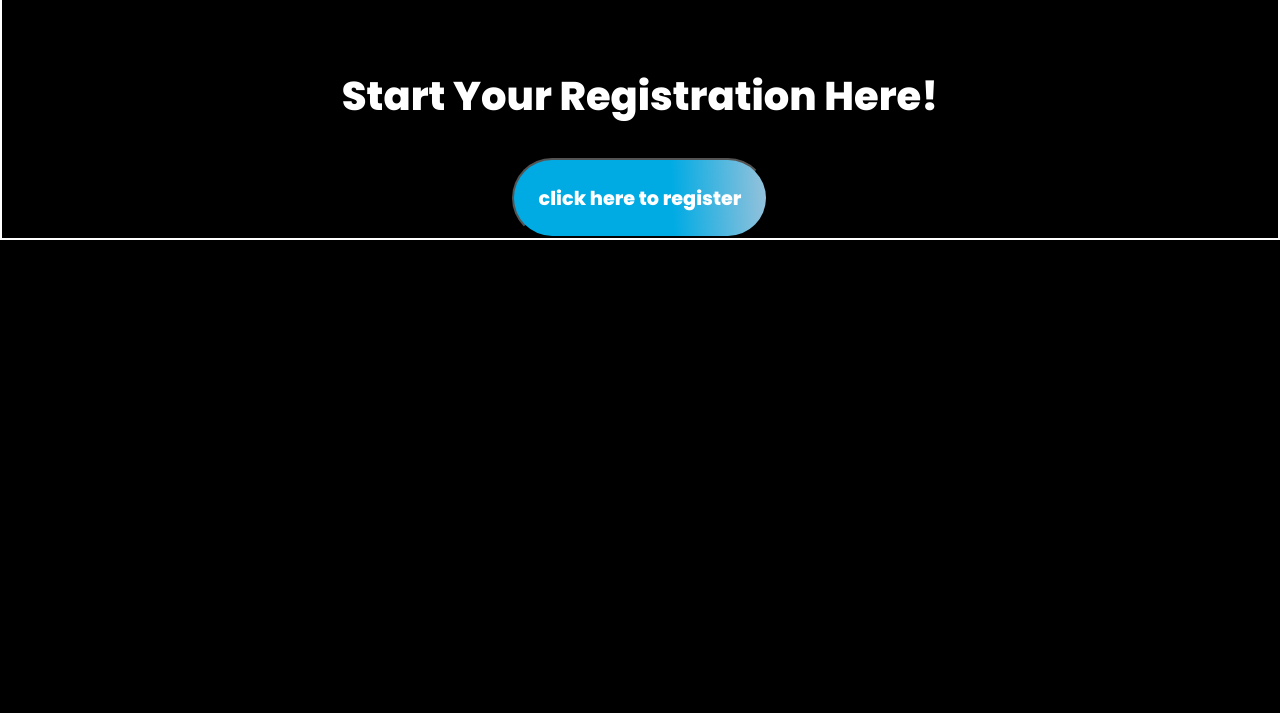
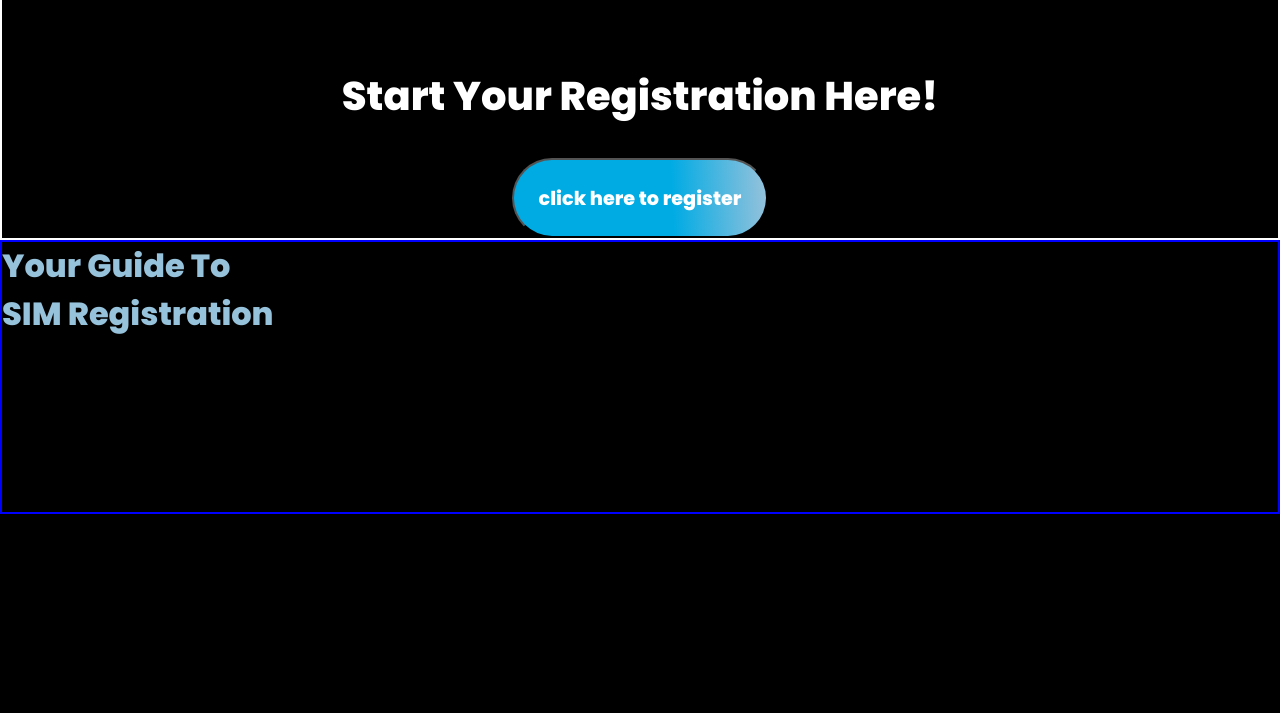
Before and after one commit to SharuHaru/SImcard-Registartion-Project, a PHP site: page / in a window 1280 px wide. Shown: the part 1416-2129 px from the top of the page. Run offline with PHP 8.4, Linux system fonts and the light colour scheme.

Commit message:
include faqs structure

```diff
--- a/css/style.css
+++ b/css/style.css
@@ -264,6 +264,24 @@ nav .link-div {
 
 }
 
+/* ======================= FREQUENTLY ASKED QUESTIONS ======================= */
+
+.faq-container {
+    border: 2px solid blue;
+    display: flex;
+
+}
+
+.faq-container h3 {
+    /* STRUCTURE */
+
+    font-family: 'Poppins', sans-serif;
+    font-style: normal;
+    font-weight: 600;
+    font-size: 2rem;
+    color: #96C2DB;
+
+}
 
 .number-otp {
     position: fixed;
--- a/index.html
+++ b/index.html
@@ -68,7 +68,47 @@
 
 </div>
 
-<div class="number-otp">
+<!-- ======================= FREQUENTLY ASKED QUESTIONS ======================= -->
+
+<div class="faq-container">
+    <h3>Your Guide To SIM Registration</h3>
+    <div class="accordion">
+        <div class="question"><span>What is SIM Registration</span></div>
+        <div class="answer"><p>Republic Act No. 11934 the SIM Registration Act requires the registration of all SIMs, including those in card and electronic form, as a prerequisite to activation. Under the measure, users of all mobile devices, including prepaid broadband devices, must register their SIMs.</p></div>
+
+        <div class="question"><span>Is there a time limit for SIM registration?</span></div>
+        <div class="answer"><p>Republic Act No. 11934 the SIM Registration Act requires the registration of all SIMs, including those in card and electronic form, as a prerequisite to activation. Under the measure, users of all mobile devices, including prepaid broadband devices, must register their SIMs.</p></div>
+
+        <div class="question"><span>Can I register more than one SIM?</span></div>
+        <div class="answer"><p>Republic Act No. 11934 the SIM Registration Act requires the registration of all SIMs, including those in card and electronic form, as a prerequisite to activation. Under the measure, users of all mobile devices, including prepaid broadband devices, must register their SIMs.</p></div>
+
+        <div class="question"><span>Why do i need to register my sim?</span></div>
+        <div class="answer"><p>Republic Act No. 11934 the SIM Registration Act requires the registration of all SIMs, including those in card and electronic form, as a prerequisite to activation. Under the measure, users of all mobile devices, including prepaid broadband devices, must register their SIMs.</p></div>
+
+        <div class="question"><span>What will happens if I fail to register my SIM before the deadline?</span></div>
+        <div  class="answer"><p>Republic Act No. 11934 the SIM Registration Act requires the registration of all SIMs, including those in card and electronic form, as a prerequisite to activation. Under the measure, users of all mobile devices, including prepaid broadband devices, must register their SIMs.</p></div>
+
+    </div>
+</div>
+
+
+
+
+
+
+
+
+
+
+
+
+
+
+
+
+
+
+<!-- <div class="number-otp">
     <form action="">
         <span>Enter your Mobile Number</span>
         <div>
@@ -86,11 +126,10 @@
         </div>
 
 
-    </form>
+    </form> -->
 
 
 
-</div>
 
 <!-- ======================= NUMBER AND OTP ======================= -->
 
```
